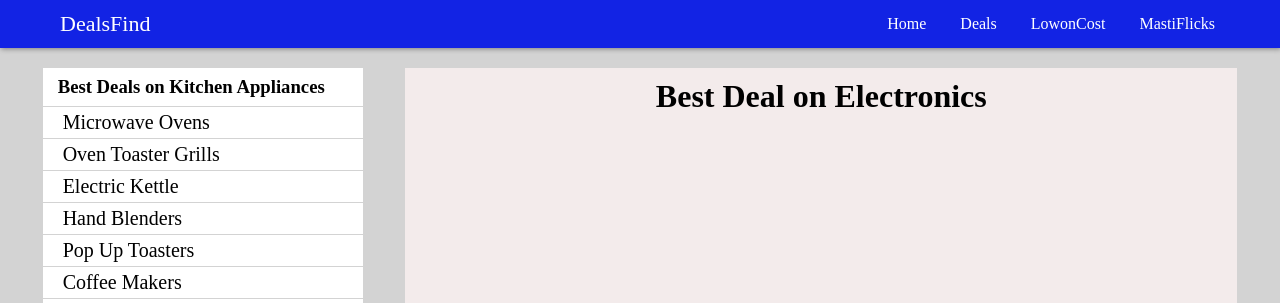
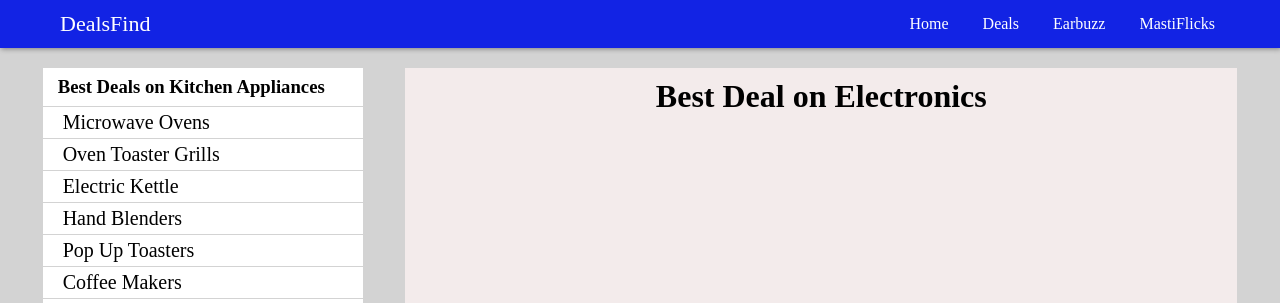
Before and after one commit to devnydv/dealsfind, a Flask app: page / in a window 1280 px wide. Shown: the top 303 px of the page. Run offline with Flask 3, Linux system fonts and the light colour scheme; data that the repository does not hold is empty.

Commit message:
Update nav.html
backlink to earbuzz

```diff
--- a/templates/nav.html
+++ b/templates/nav.html
@@ -15,7 +15,7 @@
                 <a href="/deals" title="deals">Deals</a>
             </li>
             <li>
-                <a href="https://lowoncost.xyz/" title="lowoncost">LowonCost</a>
+                <a href="https://earbuzz.site/" title="earbuzz">Earbuzz</a>
             </li>
             <li>
                 <a href="https://www.mastiflicks.site/" title="MastiFlicks">MastiFlicks</a>
```
